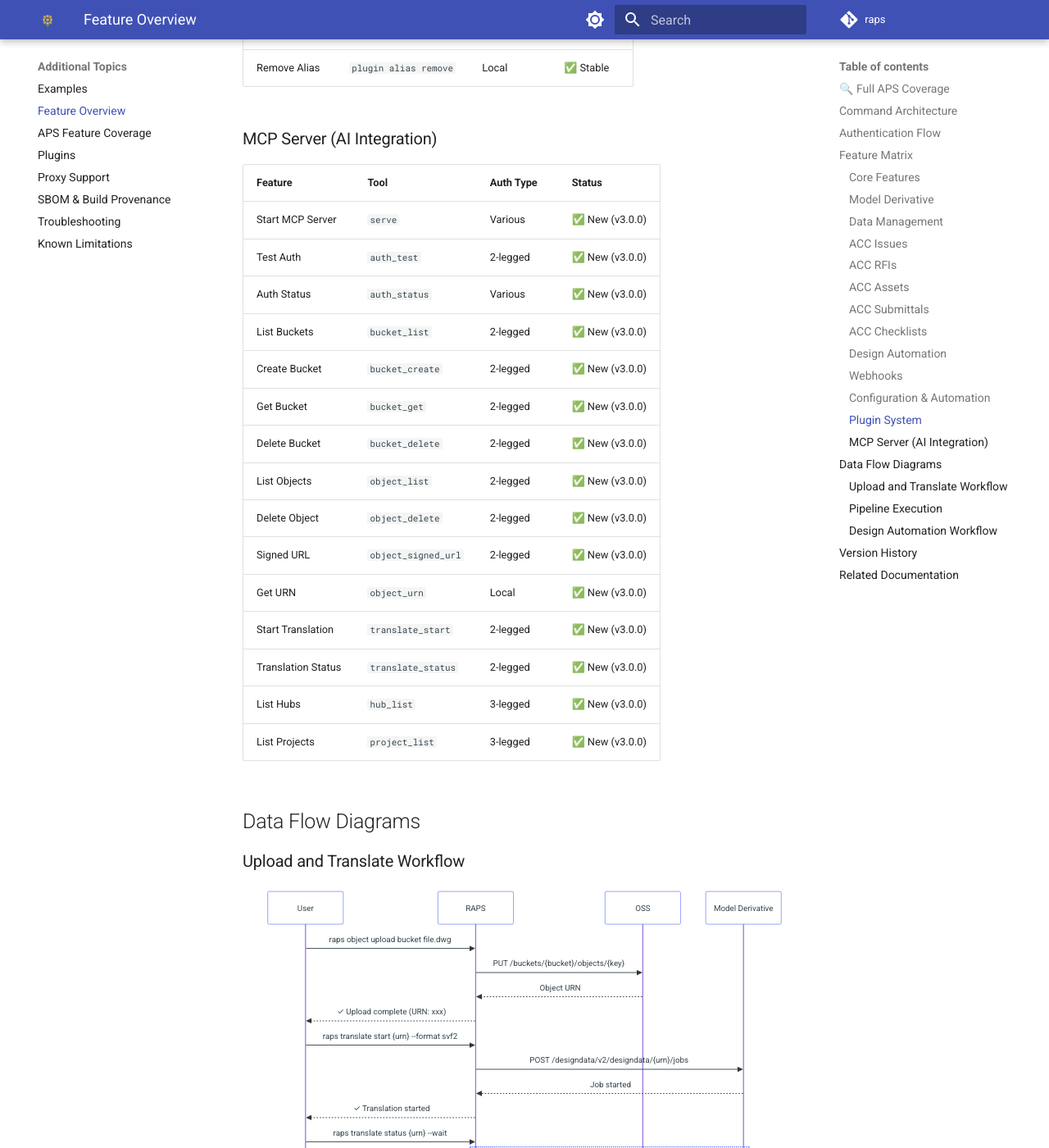
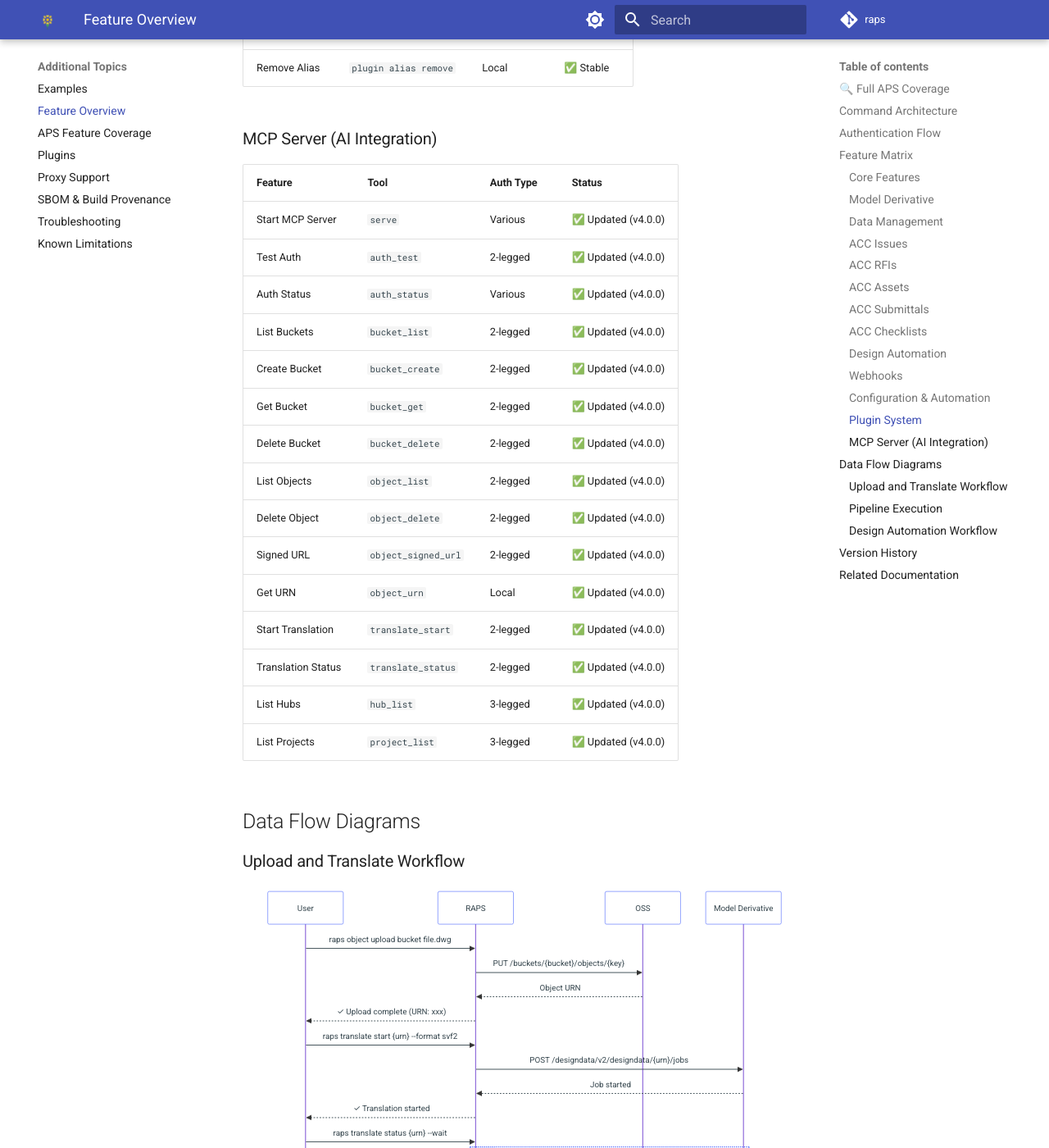
Before and after one commit to dmytro-yemelianov/raps, an MkDocs documentation site: the page built from docs/features.md, in a window 1280 px wide and 1400 px high, scrolled down 5755 px. Shown: the whole window at 82% size. Built offline with MkDocs 1.6.1 and Material for MkDocs 9.7.7, drawn with Linux system fonts in a browser that asks for light colours; comment, search, counter and statistics services are not loaded.

```diff
--- a/docs/features.md
+++ b/docs/features.md
@@ -245,21 +245,21 @@
 
 | Feature | Tool | Auth Type | Status |
 |---------|------|-----------|--------|
-| Start MCP Server | `serve` | Various | ✅ New (v3.0.0) |
-| Test Auth | `auth_test` | 2-legged | ✅ New (v3.0.0) |
-| Auth Status | `auth_status` | Various | ✅ New (v3.0.0) |
-| List Buckets | `bucket_list` | 2-legged | ✅ New (v3.0.0) |
-| Create Bucket | `bucket_create` | 2-legged | ✅ New (v3.0.0) |
-| Get Bucket | `bucket_get` | 2-legged | ✅ New (v3.0.0) |
-| Delete Bucket | `bucket_delete` | 2-legged | ✅ New (v3.0.0) |
-| List Objects | `object_list` | 2-legged | ✅ New (v3.0.0) |
-| Delete Object | `object_delete` | 2-legged | ✅ New (v3.0.0) |
-| Signed URL | `object_signed_url` | 2-legged | ✅ New (v3.0.0) |
-| Get URN | `object_urn` | Local | ✅ New (v3.0.0) |
-| Start Translation | `translate_start` | 2-legged | ✅ New (v3.0.0) |
-| Translation Status | `translate_status` | 2-legged | ✅ New (v3.0.0) |
-| List Hubs | `hub_list` | 3-legged | ✅ New (v3.0.0) |
-| List Projects | `project_list` | 3-legged | ✅ New (v3.0.0) |
+| Start MCP Server | `serve` | Various | ✅ Updated (v4.0.0) |
+| Test Auth | `auth_test` | 2-legged | ✅ Updated (v4.0.0) |
+| Auth Status | `auth_status` | Various | ✅ Updated (v4.0.0) |
+| List Buckets | `bucket_list` | 2-legged | ✅ Updated (v4.0.0) |
+| Create Bucket | `bucket_create` | 2-legged | ✅ Updated (v4.0.0) |
+| Get Bucket | `bucket_get` | 2-legged | ✅ Updated (v4.0.0) |
+| Delete Bucket | `bucket_delete` | 2-legged | ✅ Updated (v4.0.0) |
+| List Objects | `object_list` | 2-legged | ✅ Updated (v4.0.0) |
+| Delete Object | `object_delete` | 2-legged | ✅ Updated (v4.0.0) |
+| Signed URL | `object_signed_url` | 2-legged | ✅ Updated (v4.0.0) |
+| Get URN | `object_urn` | Local | ✅ Updated (v4.0.0) |
+| Start Translation | `translate_start` | 2-legged | ✅ Updated (v4.0.0) |
+| Translation Status | `translate_status` | 2-legged | ✅ Updated (v4.0.0) |
+| List Hubs | `hub_list` | 3-legged | ✅ Updated (v4.0.0) |
+| List Projects | `project_list` | 3-legged | ✅ Updated (v4.0.0) |
 
 ## Data Flow Diagrams
 
```
Also changed, not shown: CHANGELOG.md (+2 -1 lines), README.md (+3 -3 lines), docs/commands/mcp.md (+1 -1 lines), docs/index.md (+2 -2 lines), 3 other files.
